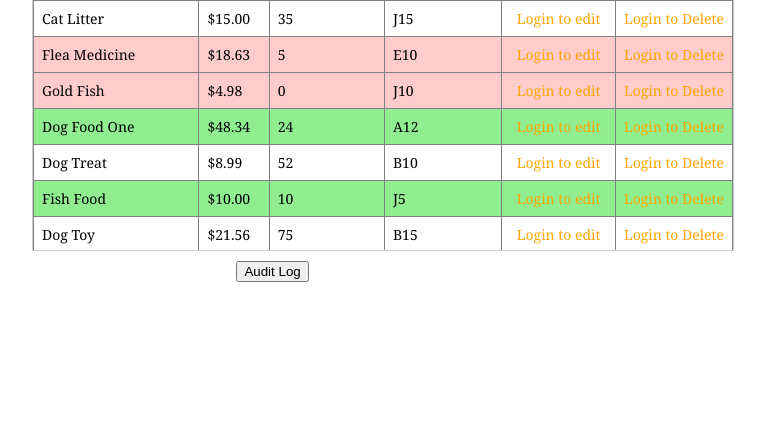
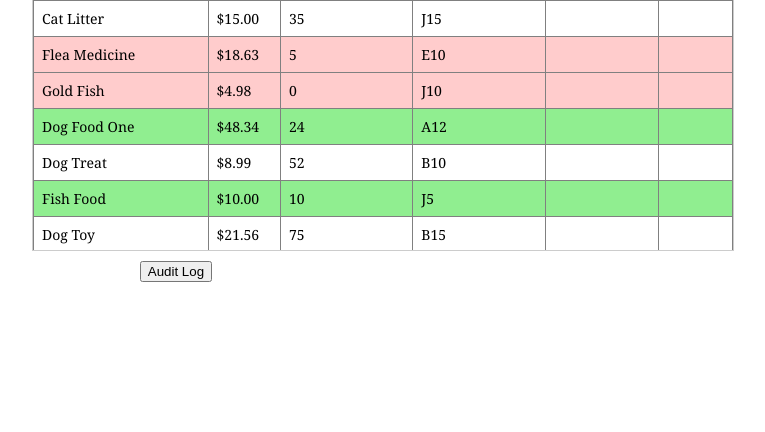
Before and after one commit to TLeafWolf/SDEV_220_Final_Project_Group5, a Django app: page / in a window 1280 px wide. Shown: the part 268-700 px from the top of the page, without its empty margins (257-1022 px from the left). Run offline with Django 5.2, Linux system fonts and the light colour scheme; data comes from the database, SQL or seed files in the repository; some web fonts are replaced.

Commit message:
refactor index.html: Simplify UI for non-authenticated users
- Remove redundant login prompts for each action
- Show single login message at the top of the table
- Hide all action buttons for non-authenticated users
- Keep Audit Log accessible to all users"

```diff
--- a/inventory_project/inventory/templates/inventory/index.html
+++ b/inventory_project/inventory/templates/inventory/index.html
@@ -113,37 +113,23 @@
                 {% for supply in supplies %}
                 <tr {% if supply.quantity < 6 %}style="background-color: #ffcccc;"{% endif %}>
                     <td class="name_row">{{ supply.name }}</td>
-                    <td class="Price_row" onclick="editField(this, 'price', '{{ supply.name }}')">
-                        <span class="display">${{ supply.price|floatformat:2 }}</span>
-                        <input type="text" class="edit" value="{{ supply.price|floatformat:2 }}" style="display:none;" onblur="saveField(this, 'price', '{{ supply.name }}')">
-                    </td>
-                    <td class="Quan_row" onclick="editField(this, 'quantity', '{{ supply.name }}')">
-                        <span class="display">{{ supply.quantity }}</span>
-                        <input type="text" class="edit" value="{{ supply.quantity }}" style="display:none;" onblur="saveField(this, 'quantity', '{{ supply.name }}')">
-                    </td>
-
-                    <td class="loc_row" onclick="editField(this, 'location', '{{ supply.name }}')">
-                        <span class="display">{{ supply.location }}</span>
-                        <input type="text" class="edit" value="{{ supply.location }}" style="display:none;" onblur="saveField(this, 'location', '{{ supply.name }}')">
-                    </td>
+                    <td class="Price_row">${{ supply.price|floatformat:2 }}</td>
+                    <td class="Quan_row">{{ supply.quantity }}</td>
+                    <td class="loc_row">{{ supply.location }}</td>
                     <td class='edit_button'>
                         <center>
                             {% if user.is_authenticated %}
                                 <a href="{% url 'edit_supply' supply.name %}"><button type="button">Edit</button></a>
-                            {% else %}
-                                <span style="color: orange;">Login to edit</span>
                             {% endif %}
                         </center>
                     </td>
                     <td class='Del_button'>
+                        {% if user.is_authenticated %}
                             <form action="{% url 'delete_supply' supply.name %}" method="post" style="display:inline;" onsubmit="return confirmDelete();">
                                 {% csrf_token %}
-                            {% if user.is_authenticated %}
                                 <button type="submit">Delete</button>
-                            {% else %}
-                                <span style="color: orange;">Login to Delete</span>
+                            </form>
                         {% endif %}
-                        </form>
                     </td>
                 </tr>
                 {% empty %}
@@ -218,7 +204,6 @@ function saveField(input, fieldType, supplyName) {
 <table class = "bottom_nav">
     <tr>
         <td>
-
         </td>
         <td class = "blank"><a href="{% url 'audit_log' %}"><button type="button">Audit Log</button></a> </td>
         <td class = "export">
@@ -226,8 +211,10 @@ function saveField(input, fieldType, supplyName) {
             <a href="{% url 'export_supplies' %}">
                 <button type="button">Export</button>
             </a>
+        {% endif %}
         </td>
         <td class = "import">
+        {% if user.is_authenticated %}
             <a href="{% url 'import_supplies' %}">
                 <button type="button">Import</button>
             </a>
```
Lines whose indentation alone changed are shown as unchanged.
